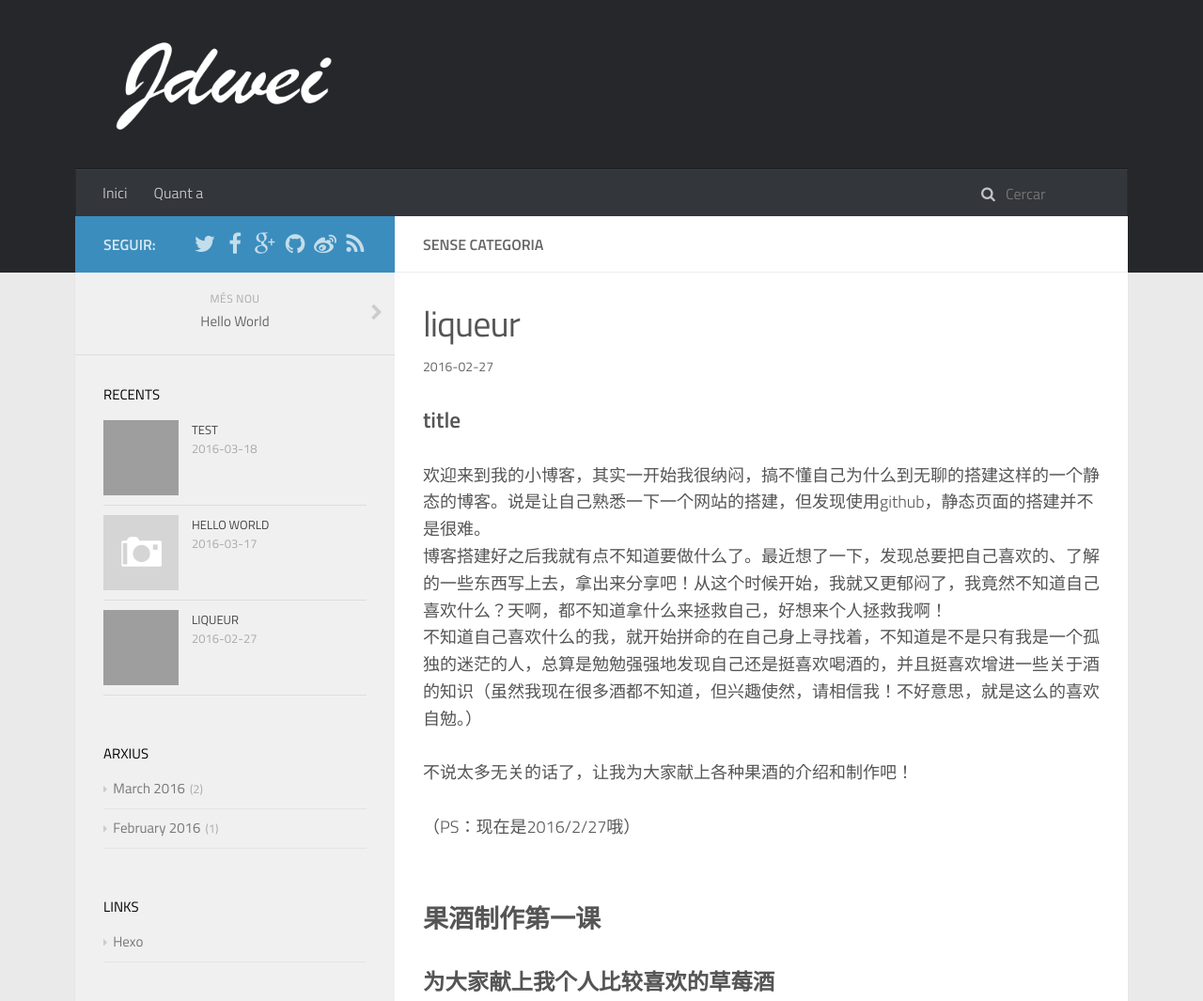
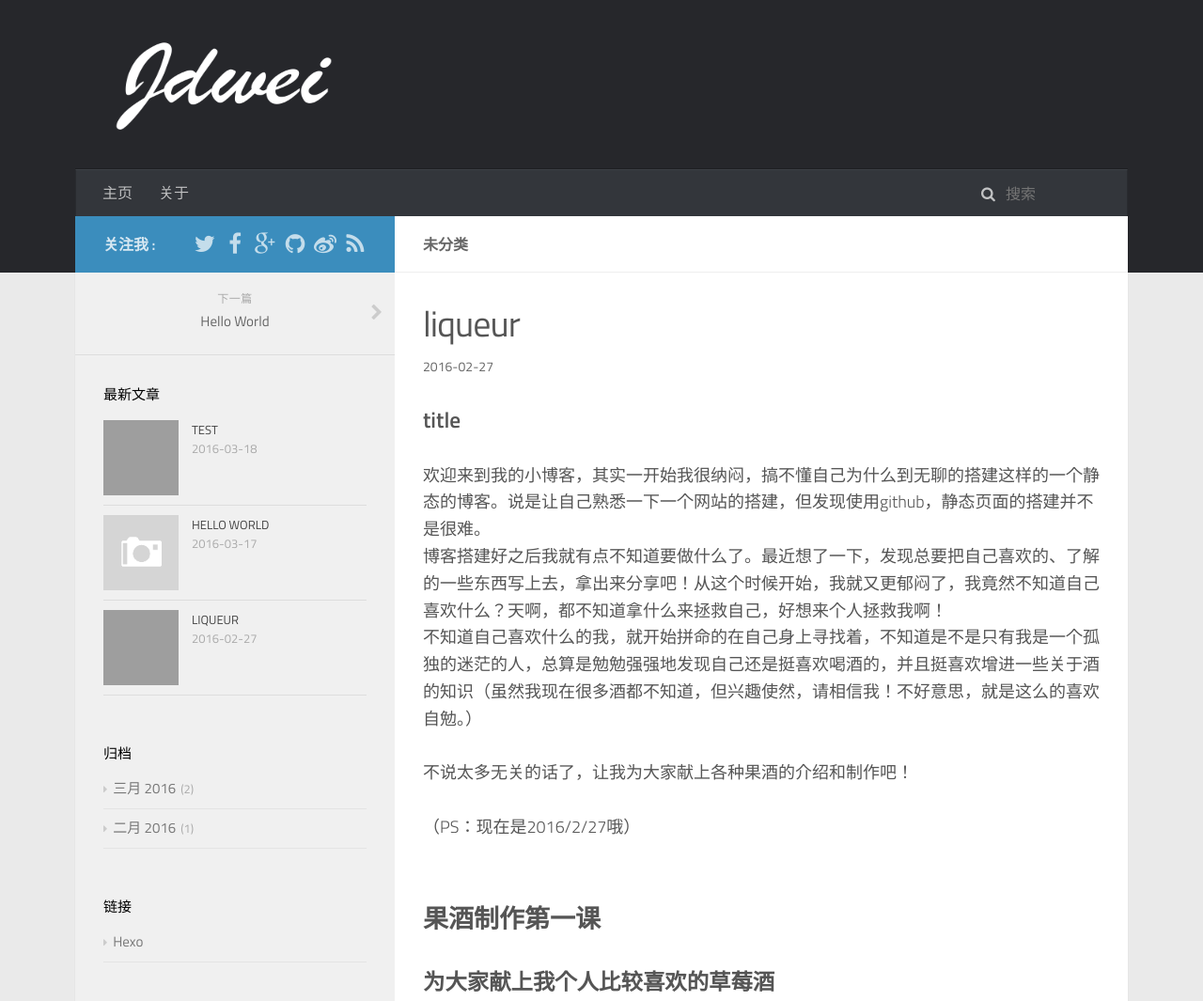
Before and after one commit to scnujdwei/scnujdwei.github.io, a plain HTML site: page 2016/02/27/liqueur/index.html in a window 1280 px wide. Shown: the top 1065 px of the page at 94% size. Drawn offline with Linux system fonts and the light colour scheme; grey boxes are pictures that could not be loaded; a script that the page names is missing.

Commit message:
Site updated: 2016-03-21 21:00:42

```diff
--- a/2016/02/27/liqueur/index.html
+++ b/2016/02/27/liqueur/index.html
@@ -85,13 +85,13 @@ var _hmt = _hmt || [];
                         <ul id="main-nav">
 
                                 <li class="main-nav-list-item" >
-                                    <a class="main-nav-list-link" href="http://scnujdwei.github.io/">Inici</a>
+                                    <a class="main-nav-list-link" href="http://scnujdwei.github.io/">主页</a>
                                 </li>
 
 
 
                                 <li class="main-nav-list-item" >
-                                    <a class="main-nav-list-link" href="http://scnujdwei.github.io/">Quant a</a>
+                                    <a class="main-nav-list-link" href="http://scnujdwei.github.io/">关于</a>
                                 </li>
 
                         </ul>
@@ -99,7 +99,7 @@ var _hmt = _hmt || [];
                             <div id="search-form-wrap">
 
     <div class="search-form">
-        <input type="text" class="st-default-search-input search-form-input" placeholder="Cercar" />
+        <input type="text" class="st-default-search-input search-form-input" placeholder="搜索" />
     </div>
     <script type="text/javascript">
 (function(w,d,t,u,n,s,e) {w['SwiftypeObject']=n;w[n]=w[n]||function() {
@@ -143,7 +143,7 @@ _st('install','https://www.google.com.sg/# enter swiftype install key here','2.0
                         <div class="main-body-header">
     <h1 class="header">
 
-    Sense categoria
+    未分类
     </h1>
 </div>
                         <div class="main-body-content">
@@ -178,7 +178,7 @@ _st('install','https://www.google.com.sg/# enter swiftype install key here','2.0
 
 
 
-    <a data-url="http://yoursite.com/2016/02/27/liqueur/" data-id="cim200s9o0001gwsae7ivef1e" class="article-share-link"><i class="fa fa-share"></i>Compartir</a>
+    <a data-url="http://yoursite.com/2016/02/27/liqueur/" data-id="cim202wgb0002k0sa19tbc1dp" class="article-share-link"><i class="fa fa-share"></i>分享到</a>
 <script>
     (function ($) {
         $('body').on('click', function() {
@@ -257,7 +257,7 @@ _st('install','https://www.google.com.sg/# enter swiftype install key here','2.0
                     <aside id="sidebar">
     <a class="sidebar-toggle" title="Expand Sidebar"><i class="toggle icon"></i></a>
     <div class="sidebar-top">
-        <p>seguir:</p>
+        <p>关注我 :</p>
         <ul class="social-links">
 
 
@@ -315,7 +315,7 @@ _st('install','https://www.google.com.sg/# enter swiftype install key here','2.0
 <nav id="article-nav">
 
         <a href="/2016/03/17/hello-world/" id="article-nav-newer" class="article-nav-link-wrap">
-        <strong class="article-nav-caption">més nou</strong>
+        <strong class="article-nav-caption">下一篇</strong>
         <p class="article-nav-title">
 
             Hello World
@@ -333,7 +333,7 @@ _st('install','https://www.google.com.sg/# enter swiftype install key here','2.0
 
 
     <div class="widget-wrap">
-        <h3 class="widget-title">recents</h3>
+        <h3 class="widget-title">最新文章</h3>
         <div class="widget">
             <ul id="recent-post" class="">
 
@@ -404,9 +404,9 @@ _st('install','https://www.google.com.sg/# enter swiftype install key here','2.0
 
 
     <div class="widget-wrap widget-list">
-        <h3 class="widget-title">arxius</h3>
+        <h3 class="widget-title">归档</h3>
         <div class="widget">
-            <ul class="archive-list"><li class="archive-list-item"><a class="archive-list-link" href="/archives/2016/03/">March 2016</a><span class="archive-list-count">2</span></li><li class="archive-list-item"><a class="archive-list-link" href="/archives/2016/02/">February 2016</a><span class="archive-list-count">1</span></li></ul>
+            <ul class="archive-list"><li class="archive-list-item"><a class="archive-list-link" href="/archives/2016/03/">三月 2016</a><span class="archive-list-count">2</span></li><li class="archive-list-item"><a class="archive-list-link" href="/archives/2016/02/">二月 2016</a><span class="archive-list-count">1</span></li></ul>
         </div>
     </div>
 
@@ -420,7 +420,7 @@ _st('install','https://www.google.com.sg/# enter swiftype install key here','2.0
 
 
     <div class="widget-wrap widget-list">
-        <h3 class="widget-title">links</h3>
+        <h3 class="widget-title">链接</h3>
         <div class="widget">
             <ul>
 
```
Also changed, not shown: 2016/03/17/hello-world/index.html (+12 -12 lines), 2016/03/18/test/index.html (+11 -11 lines), archives/2016/02/index.html (+10 -10 lines), archives/2016/03/index.html (+10 -10 lines), archives/2016/index.html (+10 -10 lines), archives/index.html (+10 -10 lines), index.html (+9 -9 lines).
